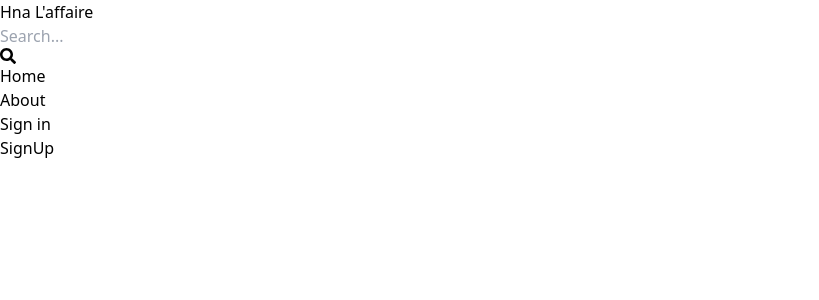
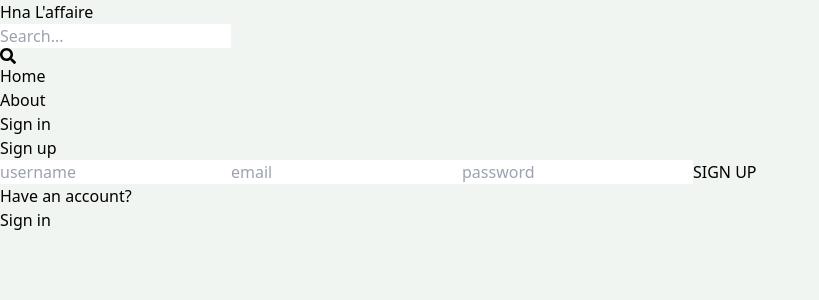
Before and after one commit to mohamed-khalil-77/khalil-project-213, a React (Vite) app: page /sign-up in a window 1280 px wide. Shown: the top 300 px of the page, without its empty margins (0-819 px from the left). Built offline with nearby package versions, Linux system fonts and the light colour scheme.

Commit message:
compete sign up page UI

```diff
--- a/package.json
+++ b/package.json
@@ -10,6 +10,7 @@
     "preview": "vite preview"
   },
   "dependencies": {
+    "dotenv": "^16.3.1",
     "react": "^18.2.0",
     "react-dom": "^18.2.0",
     "react-icons": "^4.11.0",
--- a/src/index.css
+++ b/src/index.css
@@ -1,3 +1,6 @@
 @tailwind base;
 @tailwind components;
 @tailwind utilities;
+body{
+    background-color: rgb(241, 245, 241);
+}
--- a/src/pages/SignUp.jsx
+++ b/src/pages/SignUp.jsx
@@ -1,7 +1,21 @@
-import React from 'react'
+import {Link} from 'react-router-dom'
 
 export default function SignUp() {
   return (
-    <div>SignUp</div>
+    <div className='p-3 max-w-lg mx-auto'>
+    <h1 className='text-3xl text-center font-semibold my-7'>Sign up</h1>
+    <form className='flex flex-col gap-4'>
+    <input type='text' placeholder='username' className='border p-3 rounded-lg' id='username'/>
+    <input type='text' placeholder='email' className='border p-3 rounded-lg' id='email'/>
+    <input type='text' placeholder='password' className='border p-3 rounded-lg' id='password'/>
+    <button className='bg-slate-700 text-white p-3 rounded-lg uppercase hover:opacity-95 disabled:opacity-80'>SIGN UP</button>
+    </form>
+    <div className='flex gap-2 mt-5'>
+    <p>Have an account?</p>
+    <Link to={"/sign-in"}>
+    <span className='text-blue-700'>Sign in</span>
+    </Link>
+    </div>
+    </div>
   )
 }
```
Also changed, not shown: 1 other file (tests, documents, lock files or other folders).
